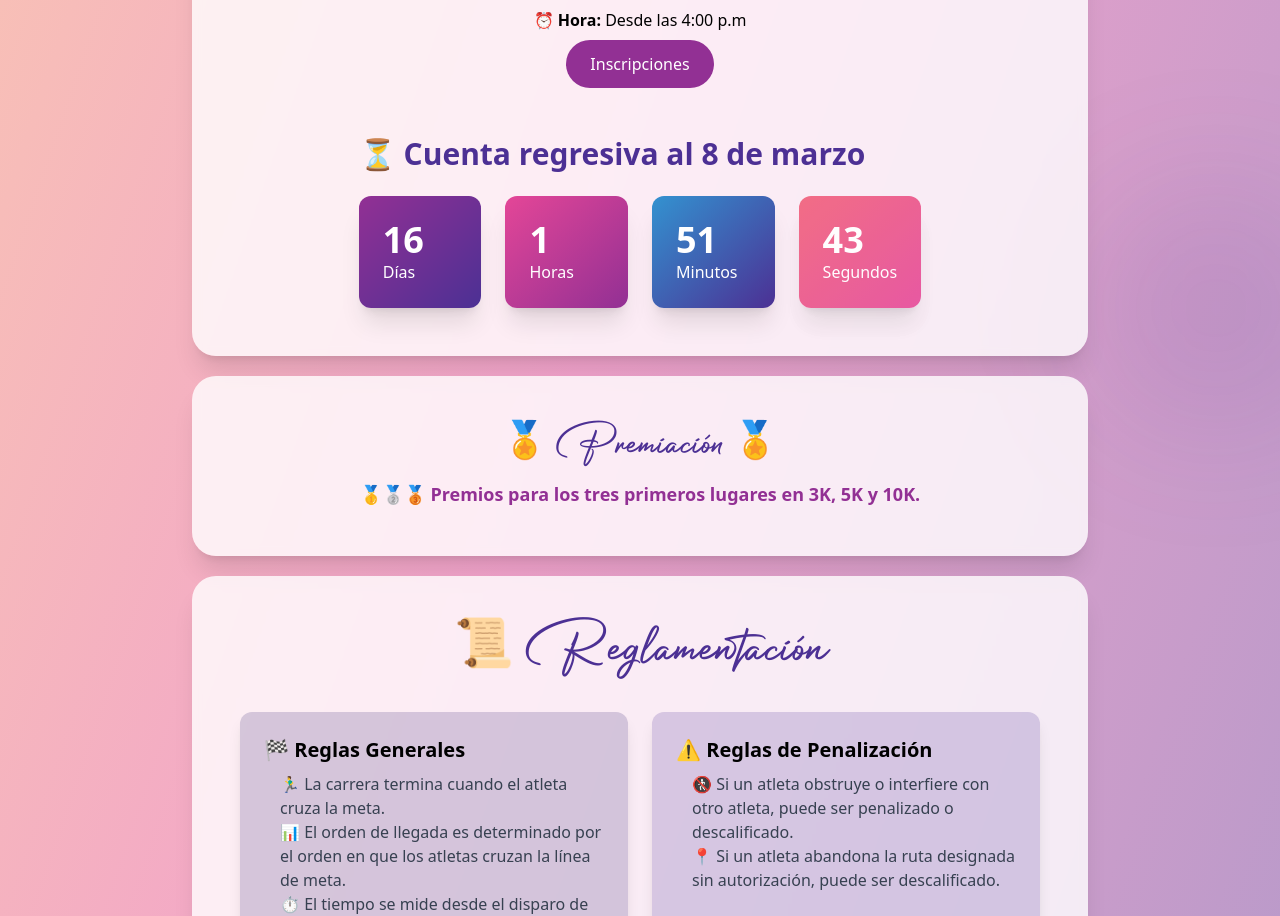
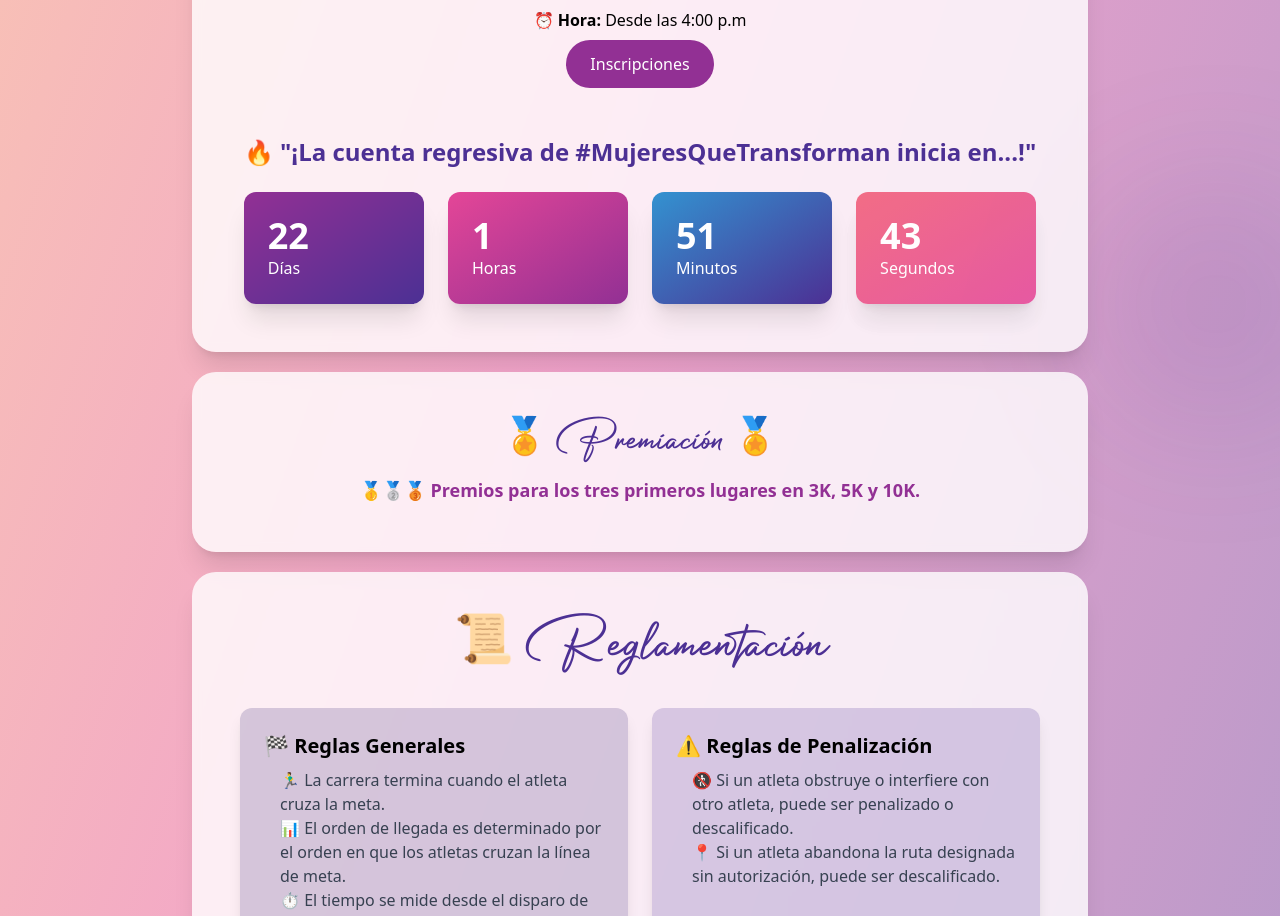
Before and after one commit to StevenRincon24/CarreraMujer2026, a React (Vite) app: page / in a window 1280 px wide. Shown: the part 1700-2616 px from the top of the page. Built offline with nearby package versions, Linux system fonts and the light colour scheme.

Commit message:
Cambio: Texto contador

```diff
--- a/src/pages/Home.tsx
+++ b/src/pages/Home.tsx
@@ -86,7 +86,7 @@ const Home: React.FC = () => {
   }, [galleryImages, selectedEdition]);
 
   useEffect(() => {
-    const targetDate = new Date("2026-03-08T00:00:00").getTime();
+    const targetDate = new Date("2026-03-14T00:00:00").getTime();
 
     const interval = setInterval(() => {
       const now = new Date().getTime();
@@ -99,11 +99,9 @@ const Home: React.FC = () => {
 
       const dias = Math.floor(difference / (1000 * 60 * 60 * 24));
       const horas = Math.floor(
-        (difference % (1000 * 60 * 60 * 24)) / (1000 * 60 * 60)
+        (difference % (1000 * 60 * 60 * 24)) / (1000 * 60 * 60),
       );
-      const minutos = Math.floor(
-        (difference % (1000 * 60 * 60)) / (1000 * 60)
-      );
+      const minutos = Math.floor((difference % (1000 * 60 * 60)) / (1000 * 60));
       const segundos = Math.floor((difference % (1000 * 60)) / 1000);
 
       setTimeLeft({ dias, horas, minutos, segundos });
@@ -169,8 +167,9 @@ const Home: React.FC = () => {
 
                   {/* CONTADOR */}
                   <div className="mt-12">
-            <h3 className="text-3xl text-feminine-purple font-bold mb-6">
-              ⏳ Cuenta regresiva al 8 de marzo
+                    <h3 className="text-2xl text-feminine-purple font-bold mb-6">
+                      🔥 "¡La cuenta regresiva de #MujeresQueTransforman inicia
+                      en...!"
                     </h3>
 
                     <div className="grid grid-cols-2 md:grid-cols-4 gap-6 text-white">
@@ -190,7 +189,9 @@ const Home: React.FC = () => {
                       </div>
 
                       <div className="bg-gradient-to-br from-[#f05d77] to-[#e44697] p-6 rounded-xl shadow-xl animate-pulse">
-                <p className="text-4xl font-bold">{timeLeft.segundos}</p>
+                        <p className="text-4xl font-bold">
+                          {timeLeft.segundos}
+                        </p>
                         <span>Segundos</span>
                       </div>
                     </div>
```
Lines whose indentation alone changed are shown as unchanged.
